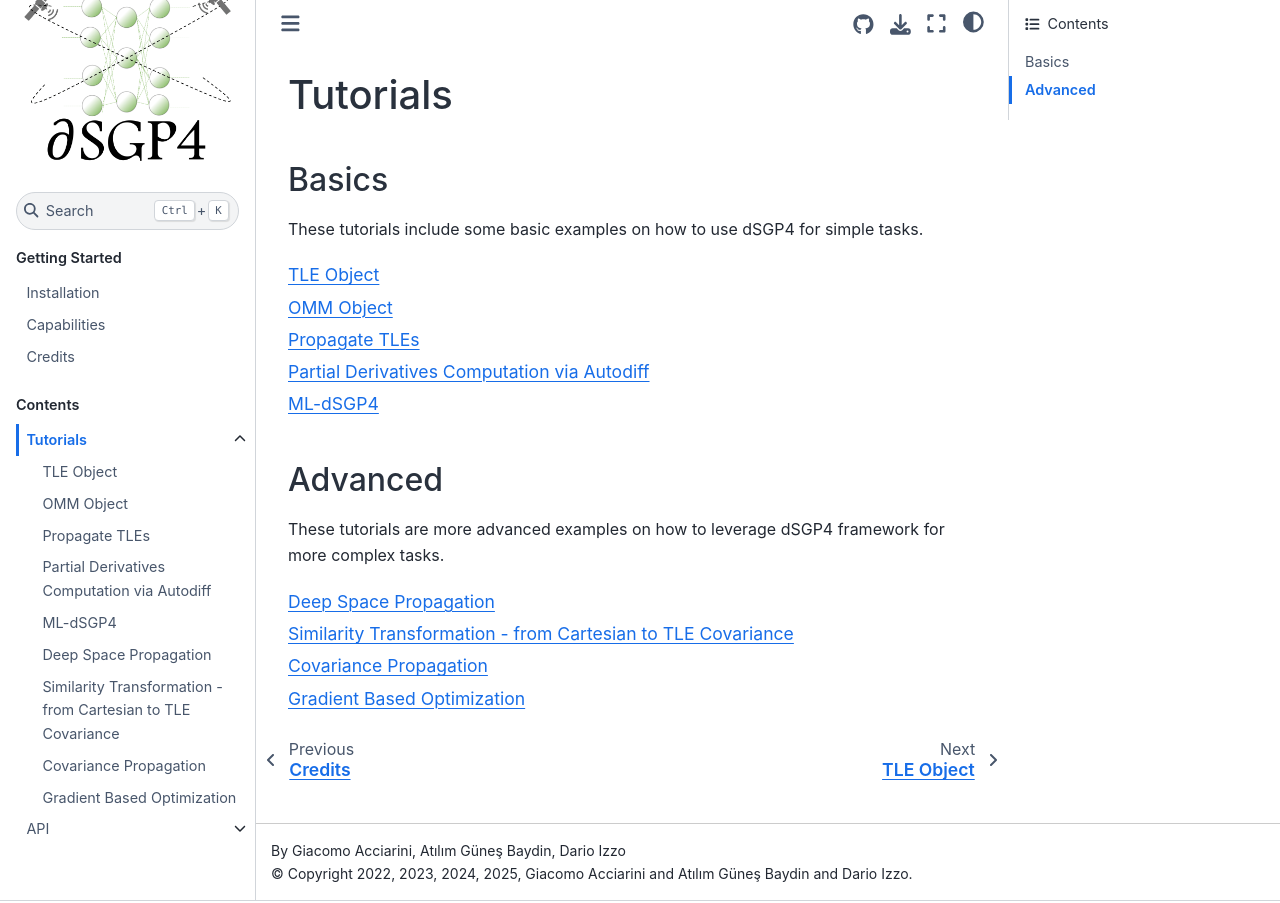
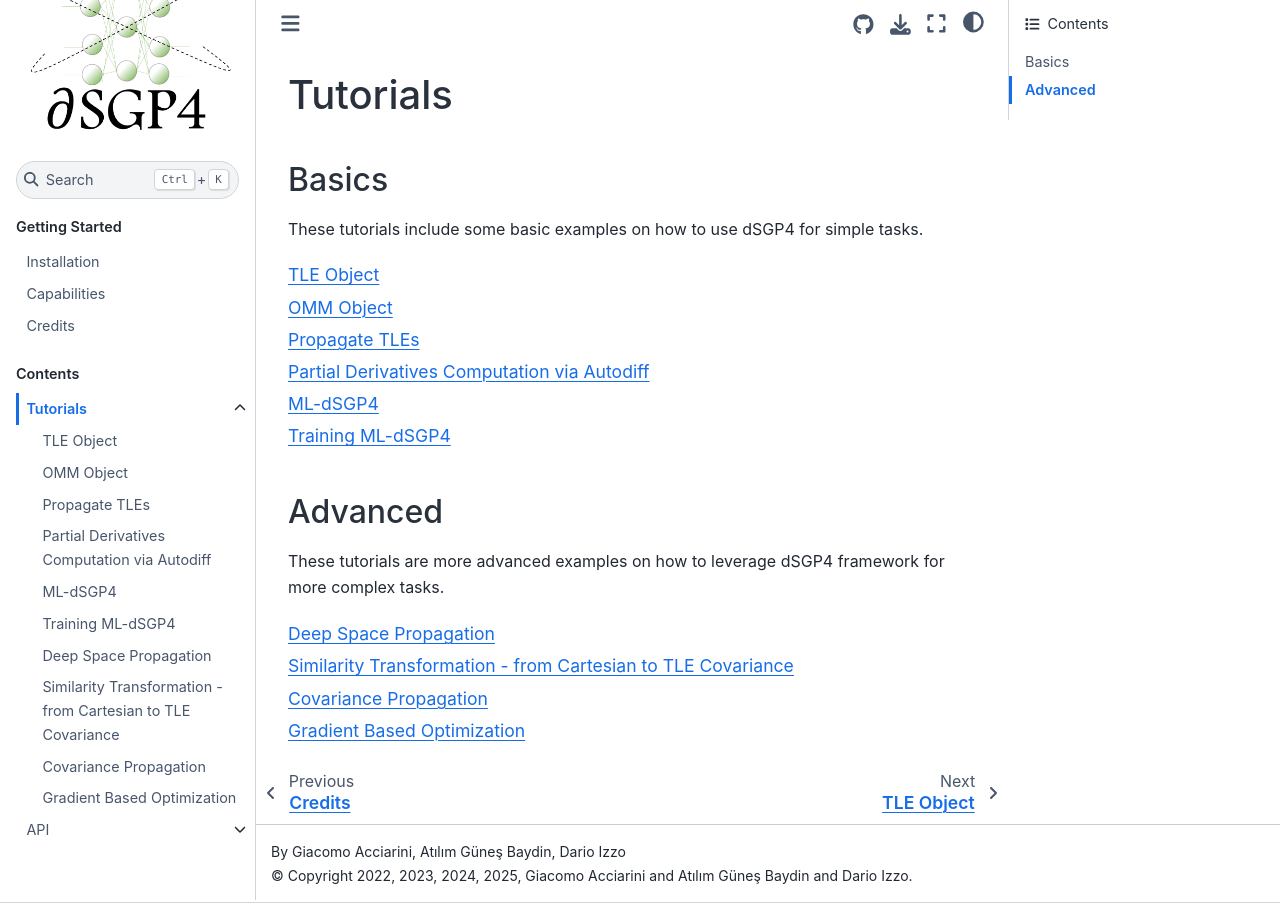
Before and after one commit to esa/dSGP4, a Sphinx documentation site: the page built from doc/tutorials.rst, in a window 1280 px wide. Built offline with Sphinx 7.4.7 and the Sphinx Book theme 1.1.4, drawn with Linux system fonts in a browser that asks for light colours.

Commit message:
Add ML-dSGP4 training and checkpoint tutorial
Closes esa/dSGP4#19

```diff
--- a/doc/tutorials.rst
+++ b/doc/tutorials.rst
@@ -15,6 +15,7 @@ These tutorials include some basic examples on how to use dSGP4 for simple tasks
   notebooks/tle_propagation.ipynb
   notebooks/sgp4_partial_derivatives.ipynb
   notebooks/mldsgp4.ipynb
+  notebooks/mldsgp4_training.ipynb
 
 
 Advanced
```
Also changed, not shown: doc/notebooks/mldsgp4_training.ipynb (added).
